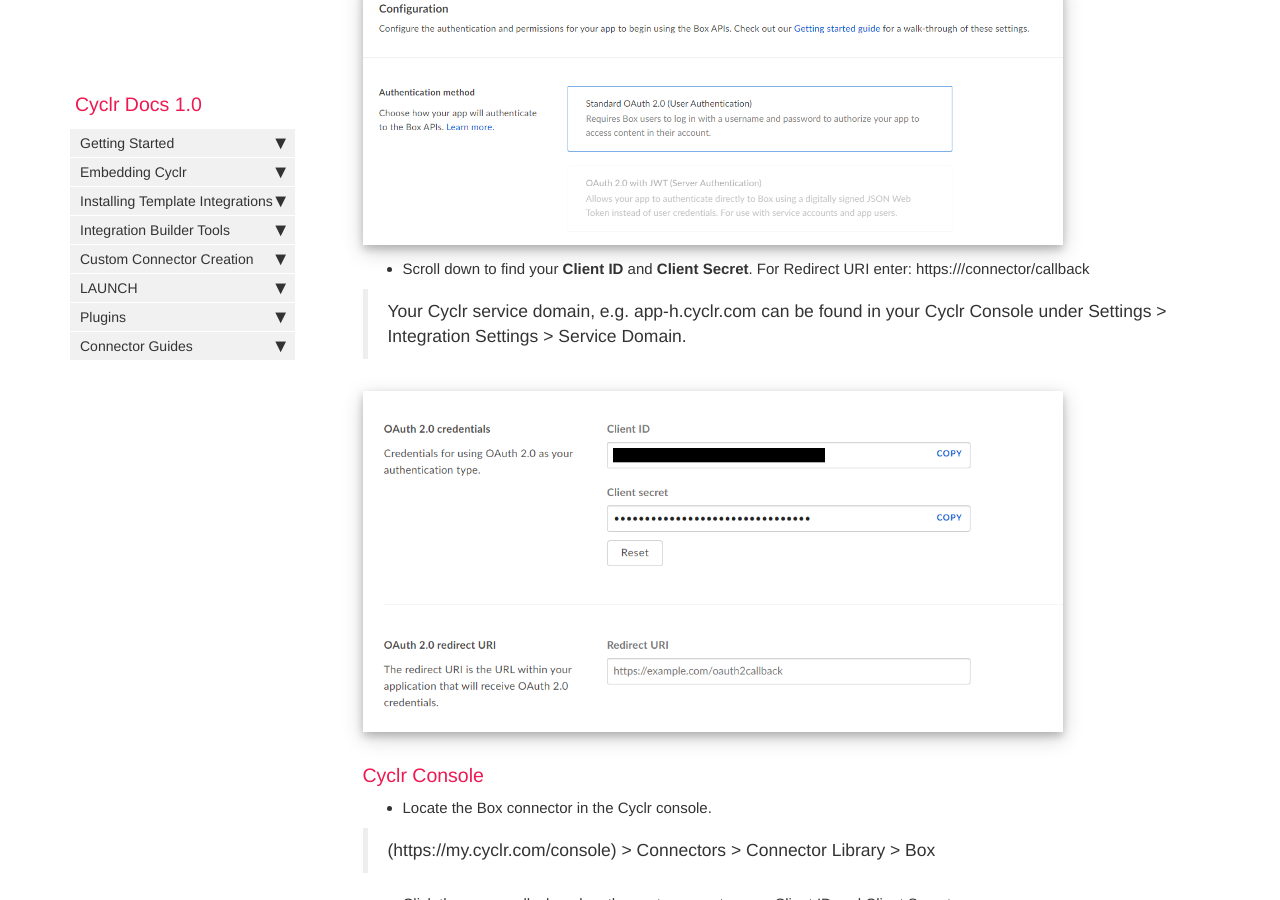
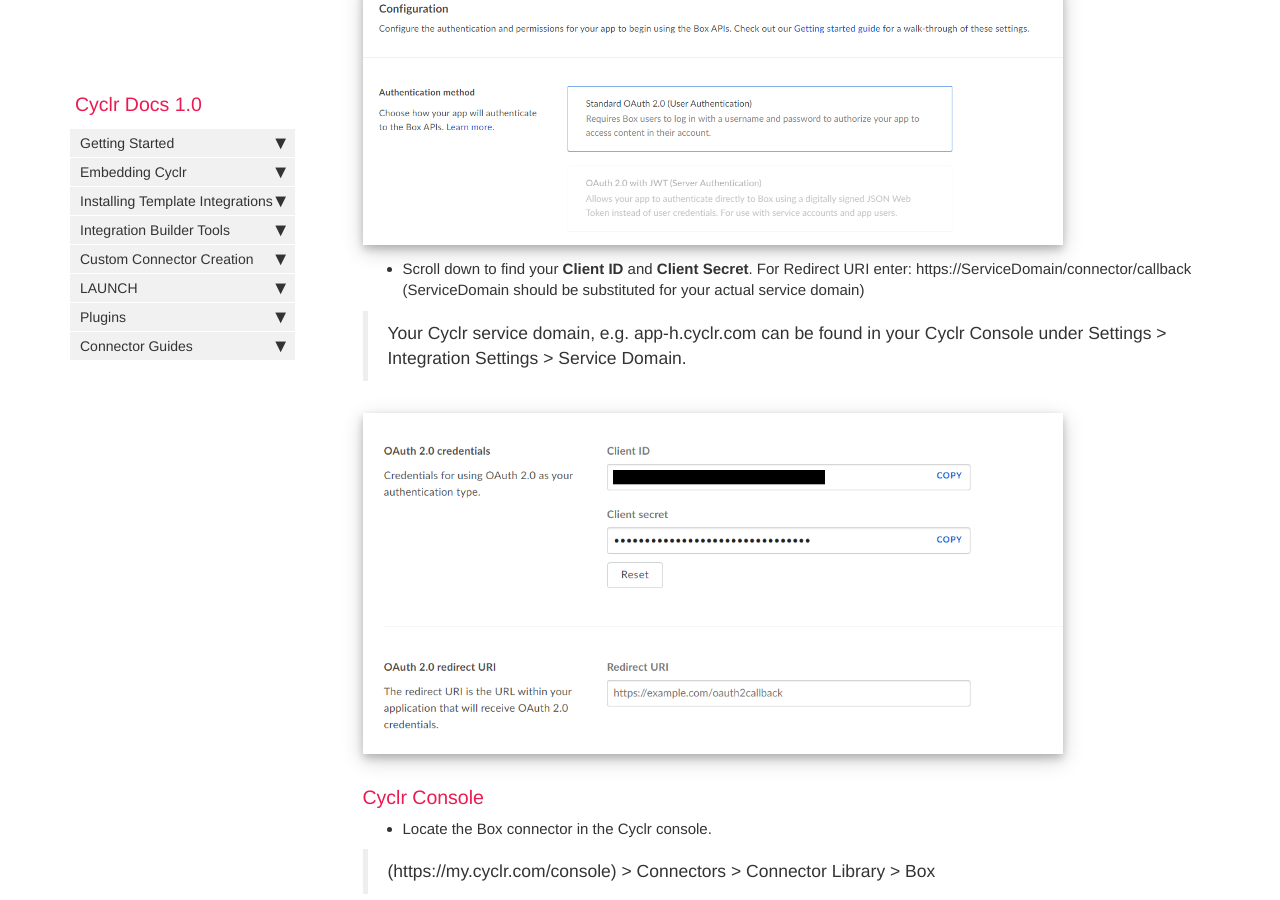
Before and after one commit to sneakysneak/docs, a Jekyll site: the page built from pages/connector-authentication/box.md, in a window 1280 px wide and 900 px high, scrolled down 2005 px. Built offline with Jekyll 4.4.1, drawn with Linux system fonts in a browser that asks for light colours; nearby versions of some CDN libraries; comment, search, counter and statistics services are not loaded.

Commit message:
Update box.md
Fixed formatting error.

```diff
--- a/pages/connector-authentication/box.md
+++ b/pages/connector-authentication/box.md
@@ -25,7 +25,7 @@ Box uses OAuth 2.0 for authentication. The following are the steps needed to giv
 
 ![connector setup](./images/box_setup_2.png)
 
- * Scroll down to find your **Client ID** and **Client Secret**. For Redirect URI enter: https://{{Your Cyclr service domain e.g. app-h.cyclr.com}}/connector/callback
+ * Scroll down to find your **Client ID** and **Client Secret**. For Redirect URI enter: https://ServiceDomain/connector/callback (ServiceDomain should be substituted for your actual service domain)
 
 > Your Cyclr service domain, e.g. app-h.cyclr.com can be found in your Cyclr Console under Settings > Integration Settings > Service Domain.
 
```
